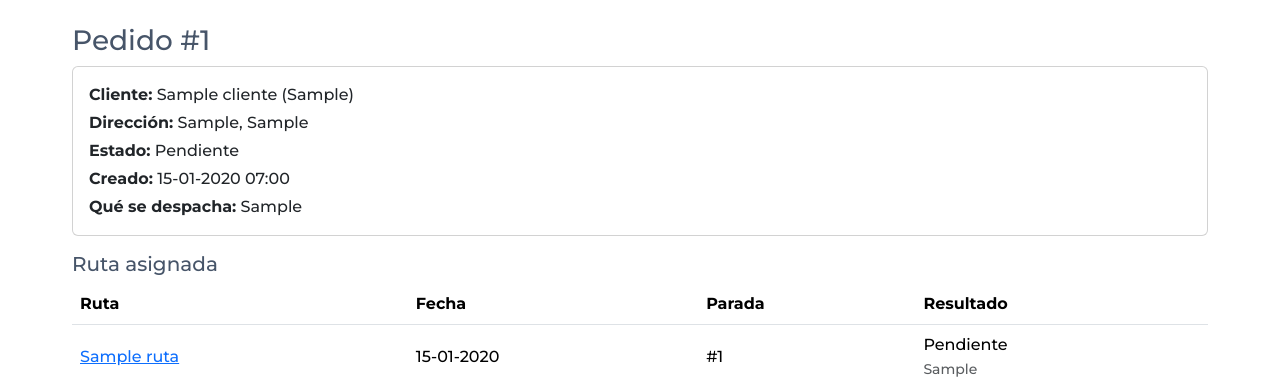
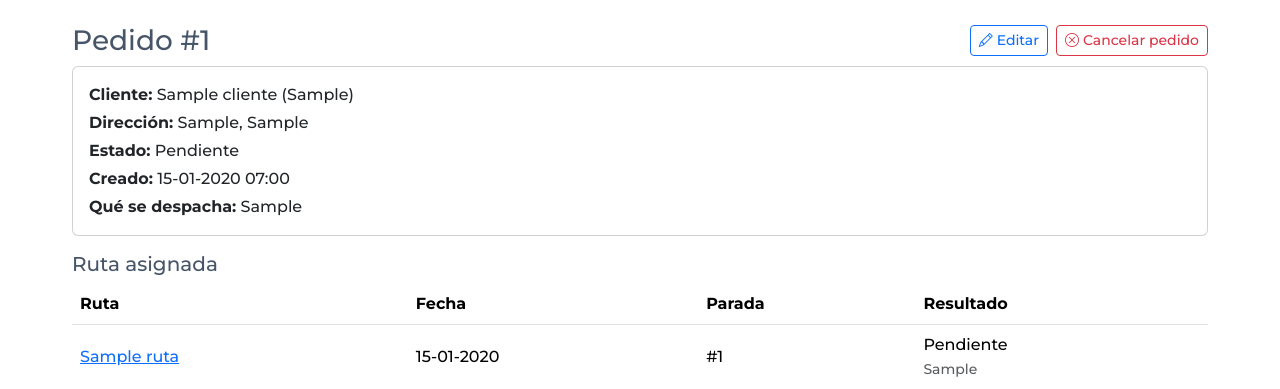
Before and after one commit to Plasid-Campos/logivisir, a Django app: page /pedidos/1/ in a window 1280 px wide; the page is wider, and only the part inside the window is pictured. Shown: the part 90-479 px from the top of that part. Run offline with Django 5.2, Linux system fonts and the light colour scheme; a user stored in the database is signed in; tables that the repository leaves empty hold one stand-in row (values such as "Sample post").

Commit message:
Editar y cancelar pedidos antes de la entrega (CU-03)
- Pendiente: se cambia el cliente y lo que se lleva; asignado: solo lo que
  se lleva, con aviso al chofer.
- Al cancelar, la parada pendiente sale de la ruta y el chofer recibe un
  aviso; se registra quien cancelo, cuando y por que.
- El chofer ve que lleva en cada parada.

Co-Authored-By: Claude Opus 5.5 <noreply@anthropic.com>

```diff
--- a/backend/api_rutas/urls.py
+++ b/backend/api_rutas/urls.py
@@ -58,6 +58,8 @@ urlpatterns = [
     path("pedidos/", core_views.lista_pedidos_view, name="lista_pedidos"),
     path("pedidos/nuevo/", core_views.crear_pedido_view, name="crear_pedido"),
     path("pedidos/<int:pedido_id>/", core_views.detalle_pedido_view, name="detalle_pedido"),
+    path("pedidos/<int:pedido_id>/editar/", core_views.editar_pedido_view, name="editar_pedido"),
+    path("pedidos/<int:pedido_id>/cancelar/", core_views.cancelar_pedido_view, name="cancelar_pedido"),
 
     # --------- ANALITICA DE DESPACHOS / SEGMENTACION (OWNER + ADMIN) ---------
     path("analitica/", core_views.analitica_view, name="analitica"),
--- a/backend/core/models.py
+++ b/backend/core/models.py
@@ -188,9 +188,20 @@ class Pedido(models.Model):
     nota = models.TextField(blank=True, default="")
     creado_en = models.DateTimeField(auto_now_add=True)
     creado_por = models.ForeignKey(User, on_delete=models.SET_NULL, null=True, blank=True)
+    # Trazabilidad de la cancelacion (CU-03): quien, cuando y por que.
+    cancelado_en = models.DateTimeField(null=True, blank=True)
+    cancelado_por = models.ForeignKey(
+        User, on_delete=models.SET_NULL, null=True, blank=True, related_name="pedidos_cancelados",
+    )
+    motivo_cancelacion = models.CharField(max_length=200, blank=True, default="")
 
     class Meta:
         ordering = ["-creado_en"]
+
+    # Solo un pedido que aun no se entrega puede cambiarse o cancelarse.
+    @property
+    def editable(self):
+        return self.estado in ("PENDIENTE", "ASIGNADO")
 
     def __str__(self):
         return f"Pedido #{self.id} - {self.cliente.nombre} ({self.get_estado_display()})"
--- a/backend/core/templates/core/chofer_ruta.html
+++ b/backend/core/templates/core/chofer_ruta.html
@@ -163,6 +163,10 @@
                       <i class="bi bi-geo-alt me-1"></i>{{ item.direccion }}
                     </div>
 
+                    {% if p.pedido and p.pedido.nota %}
+                      <div class="small mt-1"><i class="bi bi-box-seam me-1"></i>{{ p.pedido.nota }}</div>
+                    {% endif %}
+
                     {% if p.comentario %}
                       <div class="small mt-2">
                         <strong>Obs (admin):</strong> {{ p.comentario }}
--- a/backend/core/templates/core/detalle_pedido.html
+++ b/backend/core/templates/core/detalle_pedido.html
@@ -4,7 +4,36 @@
 
 {% block content %}
 <div class="container mt-4">
-  <h3>Pedido #{{ pedido.id }}</h3>
+  <div class="d-flex justify-content-between align-items-center flex-wrap gap-2 mb-2">
+    <h3 class="mb-0">Pedido #{{ pedido.id }}</h3>
+    {% if pedido.editable %}
+    <div class="d-flex gap-2">
+      <a href="{% url 'editar_pedido' pedido.id %}" class="btn btn-outline-primary btn-sm"><i class="bi bi-pencil me-1"></i>Editar</a>
+      <button type="button" class="btn btn-outline-danger btn-sm" data-bs-toggle="collapse" data-bs-target="#form-cancelar">
+        <i class="bi bi-x-circle me-1"></i>Cancelar pedido
+      </button>
+    </div>
+    {% endif %}
+  </div>
+
+  {% if pedido.editable %}
+  <div class="collapse mb-3" id="form-cancelar">
+    <div class="card border-danger">
+      <div class="card-body">
+        <form method="POST" action="{% url 'cancelar_pedido' pedido.id %}">
+          {% csrf_token %}
+          <label class="form-label" for="motivo">¿Por qué se cancela? <span class="text-muted">(opcional)</span></label>
+          <input id="motivo" name="motivo" class="form-control mb-2" maxlength="{{ motivo_max }}"
+                 placeholder="Ej: el cliente cerró por vacaciones">
+          {% if pedido.estado == "ASIGNADO" %}
+          <p class="small text-muted mb-2">Está en una ruta: su parada se quitará y el chofer recibirá un aviso.</p>
+          {% endif %}
+          <button type="submit" class="btn btn-danger btn-sm">Confirmar cancelación</button>
+        </form>
+      </div>
+    </div>
+  </div>
+  {% endif %}
 
   <div class="card mb-3">
     <div class="card-body">
@@ -12,6 +41,9 @@
       <p class="mb-1"><strong>Dirección:</strong> {{ pedido.cliente.direccion }}{% if pedido.cliente.comuna %}, {{ pedido.cliente.comuna }}{% endif %}</p>
       <p class="mb-1"><strong>Estado:</strong> {{ pedido.get_estado_display }}</p>
       <p class="mb-1"><strong>Creado:</strong> {{ pedido.creado_en|date:"d-m-Y H:i" }}</p>
+      {% if pedido.estado == "CANCELADO" and pedido.cancelado_en %}
+      <p class="mb-1"><strong>Cancelado:</strong> {{ pedido.cancelado_en|date:"d-m-Y H:i" }}{% if pedido.cancelado_por %} por {{ pedido.cancelado_por.get_full_name|default:pedido.cancelado_por.username }}{% endif %}{% if pedido.motivo_cancelacion %} — {{ pedido.motivo_cancelacion }}{% endif %}</p>
+      {% endif %}
       <p class="mb-0"><strong>Qué se despacha:</strong> {{ pedido.nota|default:"Sin detalle"|linebreaksbr }}</p>
     </div>
   </div>
@@ -42,7 +74,7 @@
     </tbody>
   </table>
   {% else %}
-    <p class="text-muted">Este pedido todavía no está en ninguna ruta.</p>
+    <p class="text-muted">{% if pedido.estado == "CANCELADO" %}No quedó en ninguna ruta.{% else %}Este pedido todavía no está en ninguna ruta.{% endif %}</p>
   {% endif %}
 
   <a href="{% url 'lista_pedidos' %}" class="btn btn-link">Volver a pedidos</a>
--- a/backend/core/views.py
+++ b/backend/core/views.py
@@ -917,7 +917,7 @@ def chofer_ruta_hoy_view(request):
     origen_fijo = empresa.direccion_origen_completa() if empresa.direccion_origen else None
 
     if ruta:
-        paradas = ruta.paradas.select_related("cliente").order_by("orden")
+        paradas = ruta.paradas.select_related("cliente", "pedido").order_by("orden")
 
         # ✅ Progreso de ruta (según estado_entrega)
         progreso = {
@@ -1126,7 +1126,104 @@ def detalle_pedido_view(request, pedido_id):
     empresa = get_empresa(request)
     pedido = get_object_or_404_scoped(Pedido, empresa, id=pedido_id)
     paradas = pedido.paradas_pedido.select_related("ruta").order_by("-ruta__fecha")
-    return render(request, "core/detalle_pedido.html", {"pedido": pedido, "paradas": paradas})
+    return render(request, "core/detalle_pedido.html", {
+        "pedido": pedido, "paradas": paradas, "motivo_max": MOTIVO_CANCELACION_MAX,
+    })
+
+
+MOTIVO_CANCELACION_MAX = 200
+
+
+def _rutas_pendientes_del_pedido(pedido):
+    """Rutas donde el pedido todavia espera ser entregado."""
+    return Ruta.objects.filter(
+        paradas__pedido=pedido, paradas__estado_entrega="PENDIENTE",
+    ).distinct()
+
+
+@user_passes_test(es_admin_o_owner)
+def editar_pedido_view(request, pedido_id):
+    """
+    CU-03: corregir un pedido antes de entregarlo. Mientras esta PENDIENTE se
+    puede cambiar el cliente y lo que se lleva; ya ASIGNADO a una ruta solo lo
+    que se lleva (cambiar el cliente moveria la parada a otra direccion), y
+    el chofer recibe un aviso.
+    """
+    empresa = get_empresa(request)
+    pedido = get_object_or_404_scoped(Pedido, empresa, id=pedido_id)
+    if not pedido.editable:
+        messages.warning(request, f"El pedido está {pedido.get_estado_display().lower()}: ya no se puede modificar.")
+        return redirect("detalle_pedido", pedido_id=pedido.id)
+
+    puede_cambiar_cliente = pedido.estado == "PENDIENTE"
+    error = None
+    nota = pedido.nota
+
+    if request.method == "POST":
+        nota = (request.POST.get("nota") or "").strip()
+        cliente = pedido.cliente
+        if puede_cambiar_cliente:
+            cliente_id = request.POST.get("cliente_id")
+            cliente = Cliente.objects.filter(empresa=empresa, activo=True, id=cliente_id).first() if cliente_id else None
+
+        if cliente is None:
+            error = "Elige un cliente de la lista."
+        elif len(nota) > NOTA_PEDIDO_MAX:
+            error = f"La descripción no puede superar {NOTA_PEDIDO_MAX} caracteres."
+        else:
+            cambio_nota = nota != pedido.nota
+            pedido.cliente = cliente
+            pedido.nota = nota
+            pedido.save(update_fields=["cliente", "nota"])
+            if cambio_nota:
+                for ruta in _rutas_pendientes_del_pedido(pedido):
+                    avisar_ruta_actualizada(ruta, f"cambió lo que se lleva a {cliente.nombre}.")
+            messages.success(request, f"Pedido #{pedido.id} actualizado.")
+            return redirect("detalle_pedido", pedido_id=pedido.id)
+
+    clientes = Cliente.objects.filter(empresa=empresa, activo=True).order_by("nombre")
+    return render(request, "core/editar_pedido.html", {
+        "pedido": pedido,
+        "puede_cambiar_cliente": puede_cambiar_cliente,
+        "clientes_json": list(clientes.values("id", "nombre", "comuna", "tipo_cliente")),
+        "error": error,
+        "nota": nota,
+        "nota_max": NOTA_PEDIDO_MAX,
+    })
+
+
+@user_passes_test(es_admin_o_owner)
+@require_POST
+def cancelar_pedido_view(request, pedido_id):
+    """
+    CU-03: cancelar un pedido que aun no se entrega. Si estaba en una ruta,
+    su parada pendiente sale de ella y el chofer recibe un aviso. Las
+    paradas ya marcadas como no entregadas se conservan como historial.
+    """
+    empresa = get_empresa(request)
+    pedido = get_object_or_404_scoped(Pedido, empresa, id=pedido_id)
+    if not pedido.editable:
+        messages.warning(request, f"El pedido está {pedido.get_estado_display().lower()}: no se puede cancelar.")
+        return redirect("detalle_pedido", pedido_id=pedido.id)
+
+    motivo = (request.POST.get("motivo") or "").strip()[:MOTIVO_CANCELACION_MAX]
+    rutas = list(_rutas_pendientes_del_pedido(pedido))
+    pedido.paradas_pedido.filter(estado_entrega="PENDIENTE").delete()
+
+    pedido.estado = "CANCELADO"
+    pedido.cancelado_en = timezone.now()
+    pedido.cancelado_por = request.user
+    pedido.motivo_cancelacion = motivo
+    pedido.save(update_fields=["estado", "cancelado_en", "cancelado_por", "motivo_cancelacion"])
+
+    for ruta in rutas:
+        avisar_ruta_actualizada(ruta, f"se canceló el pedido de {pedido.cliente.nombre}: ya no hay que ir.")
+
+    texto = f"Pedido #{pedido.id} cancelado."
+    if rutas:
+        texto += " Se quitó de " + ", ".join(r.nombre for r in rutas) + " y se avisó al chofer."
+    messages.success(request, texto)
+    return redirect("detalle_pedido", pedido_id=pedido.id)
 
 
 @user_passes_test(es_admin_o_owner)
```
Also changed, not shown: backend/core/templates/core/editar_pedido.html (added, +45 -0 lines), backend/core/tests/test_cancelar_editar_pedido.py (added, +143 -0 lines), README.md, backend/core/migrations/0019_cancelacion_pedidos.py (added).
